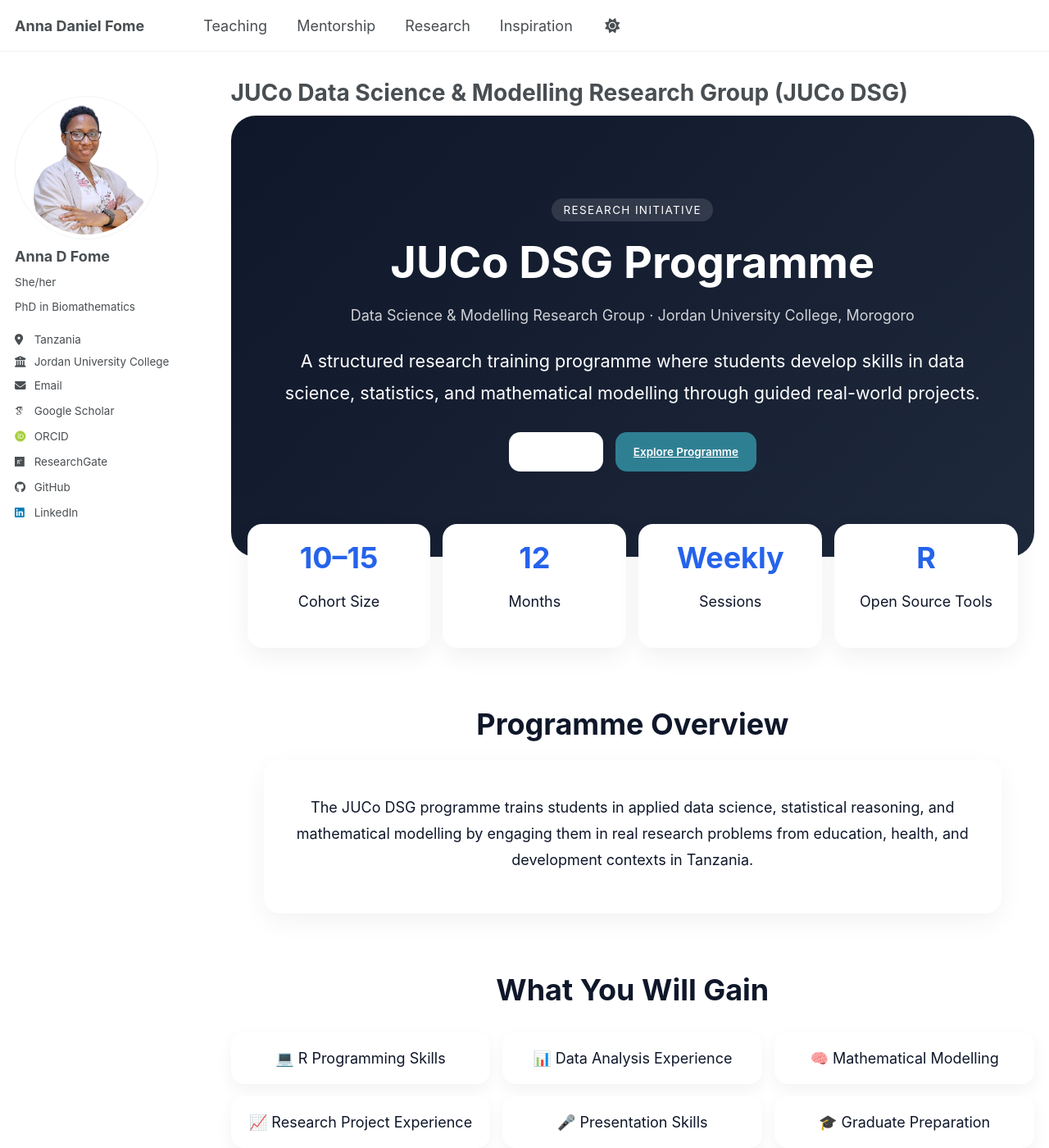
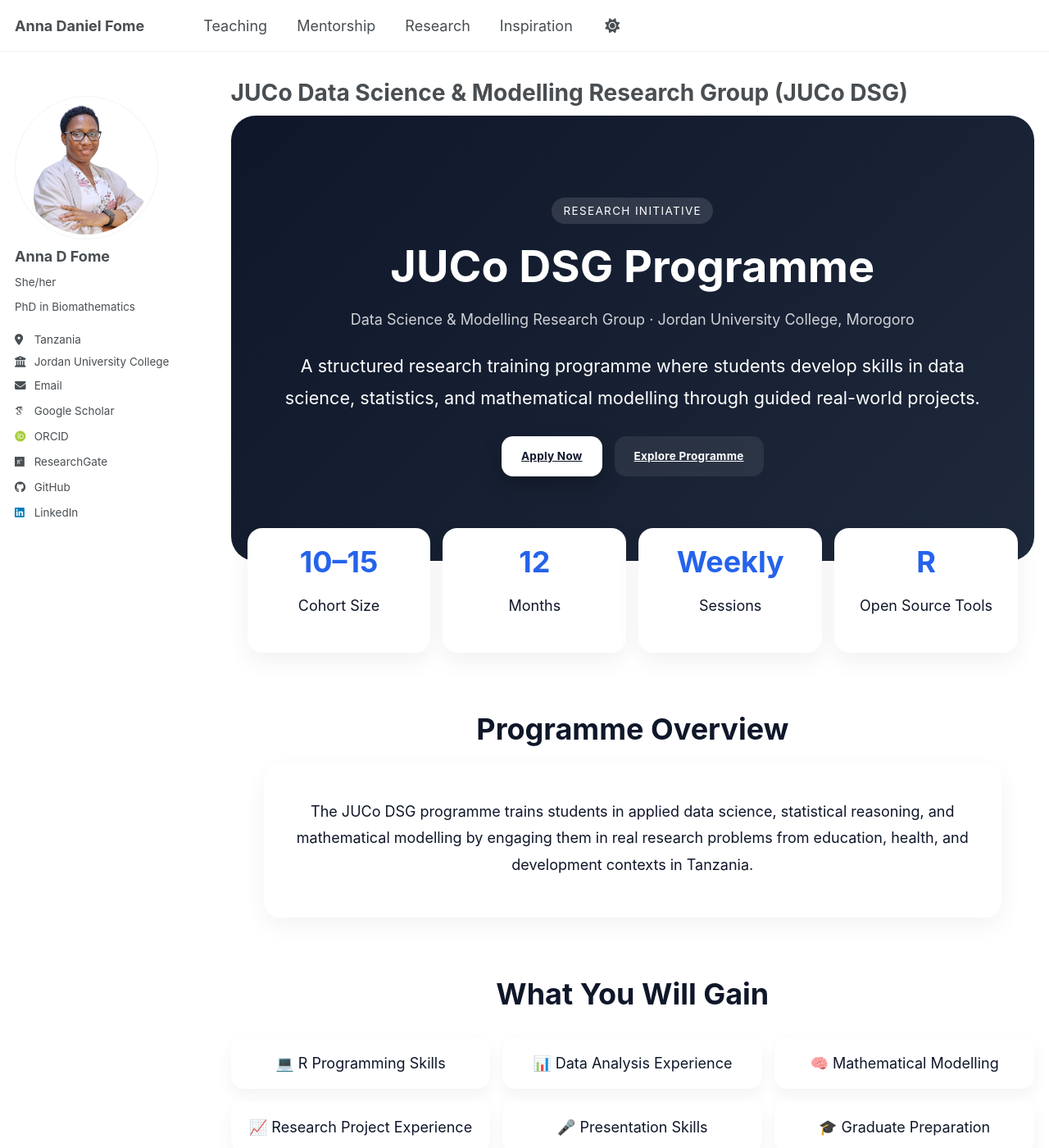
Before and after one commit to FomeA/FomeA.github.io, a Jekyll site: the page built from _pages/datascience.html, in a window 1280 px wide and 1400 px high. Shown: the whole window at 82% size. Built offline with Jekyll 4.4.1, drawn with Linux system fonts in a browser that asks for light colours; some web fonts are replaced; a script bundle is joined from its source files by our own code; library files that are not in the unit come from our copies.

Commit message:
Update datascience.html

```diff
--- a/_pages/datascience.html
+++ b/_pages/datascience.html
@@ -8,6 +8,7 @@ author_profile: true
 <div class="landing">
 
 <style>
+
 /* ================= BASE ================= */
 .landing{
   font-family: Inter, system-ui, sans-serif;
@@ -23,9 +24,13 @@ author_profile: true
   text-align:center;
 }
 
-.hero-content{ max-width:900px; margin:auto; }
+.hero-content{
+  max-width:900px;
+  margin:auto;
+}
 
 .badge{
+  display:inline-block;
   background:rgba(255,255,255,.12);
   padding:6px 14px;
   border-radius:999px;
@@ -34,44 +39,69 @@ author_profile: true
   text-transform:uppercase;
 }
 
-.hero h1{ font-size:3rem; margin:20px 0 10px; }
+.hero h1{
+  font-size:3rem;
+  margin:20px 0 10px;
+}
 
-.subtitle{ opacity:.8; }
+.subtitle{
+  opacity:.8;
+}
 
-.lead{ font-size:1.2rem; line-height:1.8; }
+.lead{
+  font-size:1.2rem;
+  line-height:1.8;
+}
 
 .cta{
   margin-top:25px;
   display:flex;
   justify-content:center;
   gap:15px;
+  flex-wrap:wrap;
 }
 
-/* ================= BUTTONS ================= */
+/* ================= BUTTONS (FIXED VISIBILITY) ================= */
 .btn{
-  padding:14px 22px;
+  display:inline-flex;
+  align-items:center;
+  justify-content:center;
+  padding:14px 24px;
   border-radius:14px;
   text-decoration:none;
-  font-weight:600;
-  transition:.2s ease;
+  font-weight:700;
+  transition:all .25s ease;
+  letter-spacing:.02em;
 }
 
+/* PRIMARY BUTTON (Apply Now) */
 .btn.primary{
-  background:white;
-  color:#0f172a;
+  background:#ffffff;
+  color:#0f172a !important;
+  border:2px solid #ffffff;
+  box-shadow:0 10px 25px rgba(0,0,0,.25);
 }
 
 .btn.primary:hover{
-  transform:translateY(-2px);
+  transform:translateY(-3px);
+  box-shadow:0 15px 35px rgba(0,0,0,.35);
 }
 
+/* GHOST BUTTON */
 .btn.ghost{
-  border:1px solid rgba(255,255,255,.3);
-  color:white;
+  border:1px solid rgba(255,255,255,.5);
+  color:white !important;
+  background:rgba(255,255,255,.08);
+  backdrop-filter:blur(10px);
 }
 
+.btn.ghost:hover{
+  background:rgba(255,255,255,.18);
+}
+
+/* BIG CTA */
 .btn.big{
-  padding:16px 28px;
+  padding:16px 30px;
   font-size:1.1rem;
 }
 
@@ -133,7 +163,7 @@ author_profile: true
   padding:18px;
   border-radius:16px;
   box-shadow:0 8px 20px rgba(0,0,0,.05);
-  transition:.2s;
+  transition:.2s ease;
 }
 
 .tile:hover{
@@ -181,6 +211,18 @@ author_profile: true
   color:white;
   text-align:center;
 }
+
+/* ================= MOBILE ================= */
+@media(max-width:768px){
+  .hero h1{
+    font-size:2.2rem;
+  }
+
+  .split{
+    grid-template-columns:1fr;
+  }
+}
+
 </style>
 
 <!-- ================= HERO ================= -->
```
